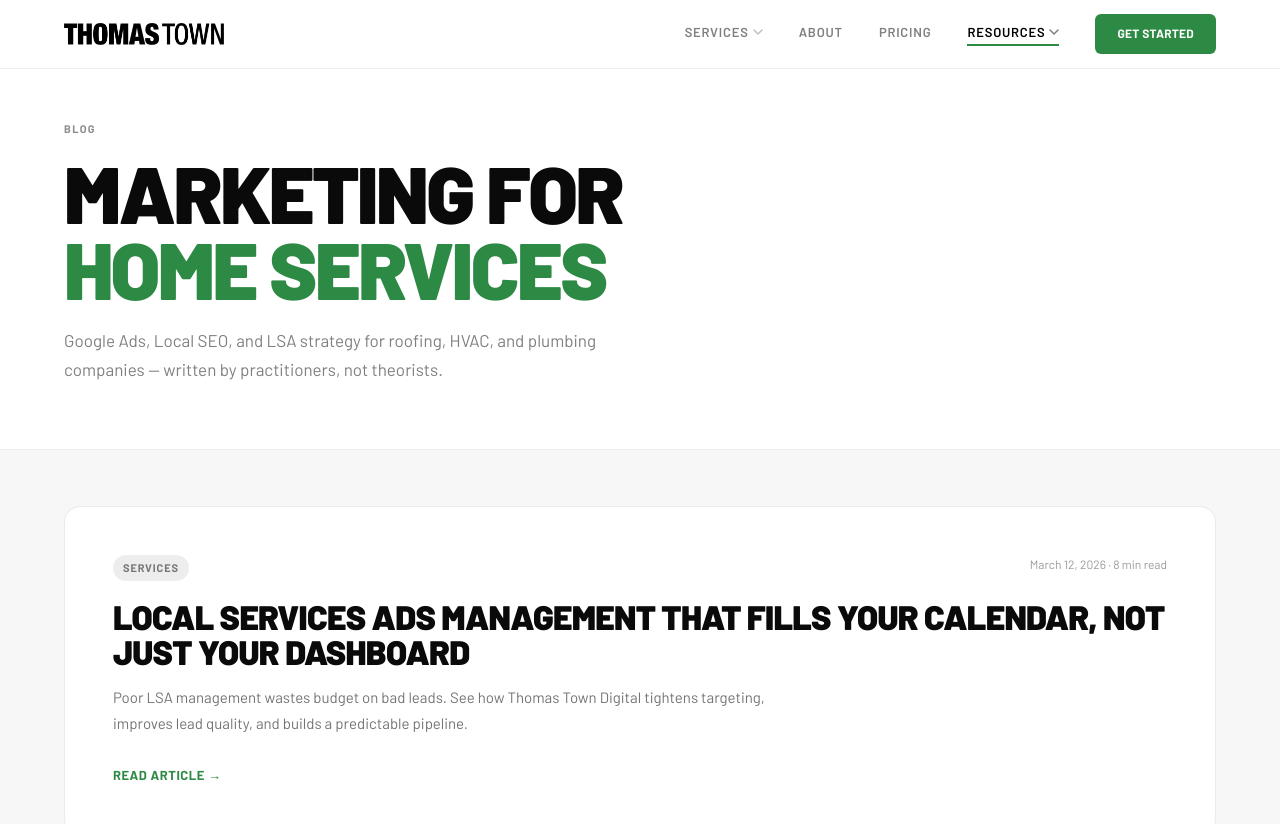
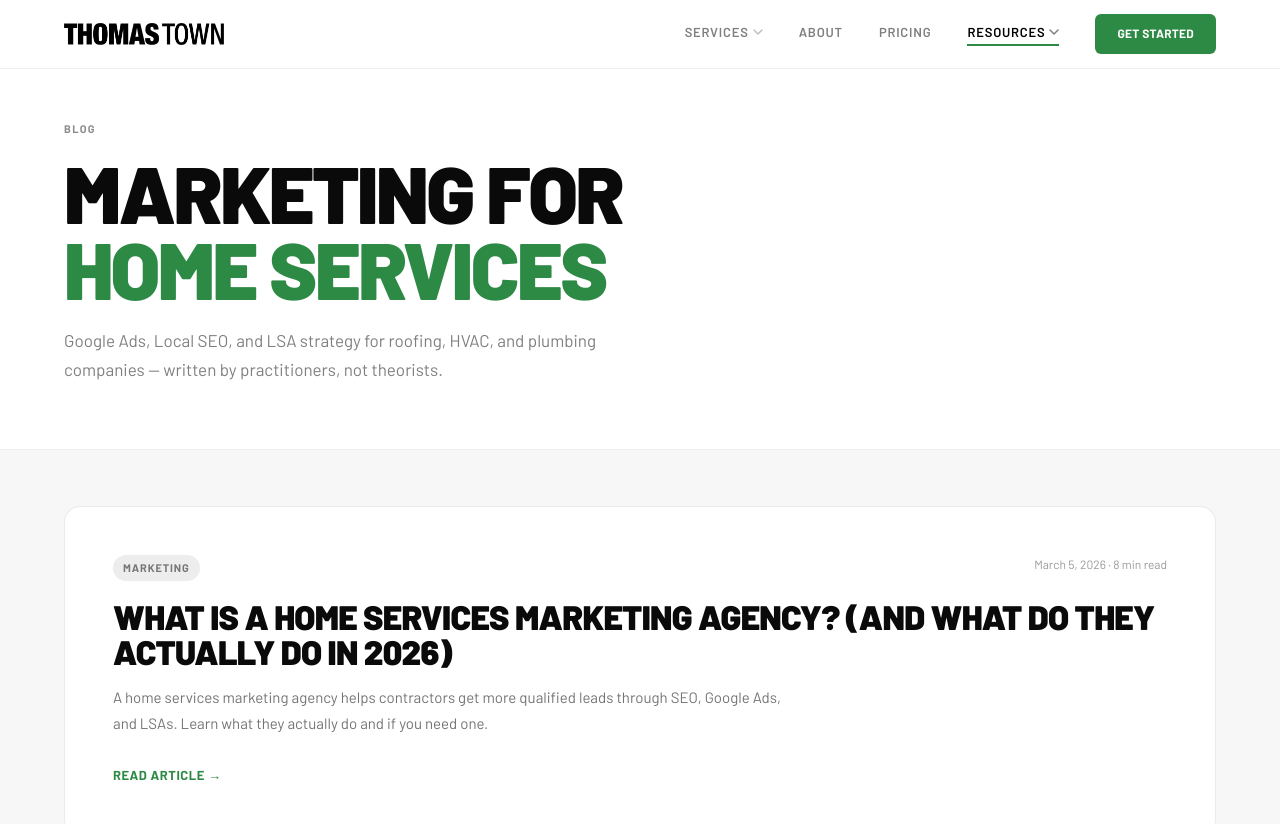
Before and after one commit to webberossi89/thomas-town-digital, a Next.js app: page /blog in a window 1280 px wide. Shown: the top 824 px of the page. Built offline with nearby package versions, Linux system fonts and the light colour scheme.

Commit message:
SEO: update blog listing for 'home-services-marketing-agency'

```diff
--- a/app/blog/page.tsx
+++ b/app/blog/page.tsx
@@ -7,6 +7,15 @@ export const metadata: Metadata = {
 };
 
 const posts = [
+  {
+    category: "Marketing",
+    title: "What Is a Home Services Marketing Agency? (And What Do They Actually Do in 2026)",
+    summary: "A home services marketing agency helps contractors get more qualified leads through SEO, Google Ads, and LSAs. Learn what they actually do and if you need one.",
+    date: "March 5, 2026",
+    dateISO: "2026-03-05",
+    readTime: "8 min read",
+    slug: "home-services-marketing-agency",
+  },
   {
     category: "Services",
     title: "Local Services Ads Management That Fills Your Calendar, Not Just Your Dashboard",
```
